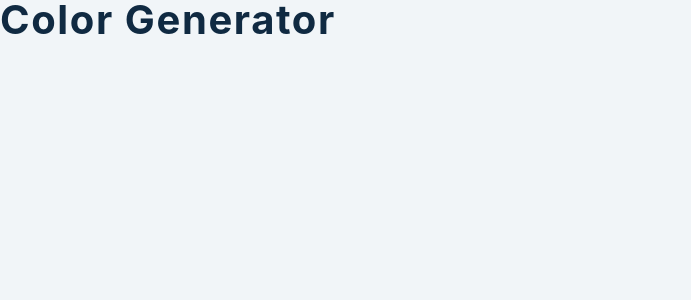
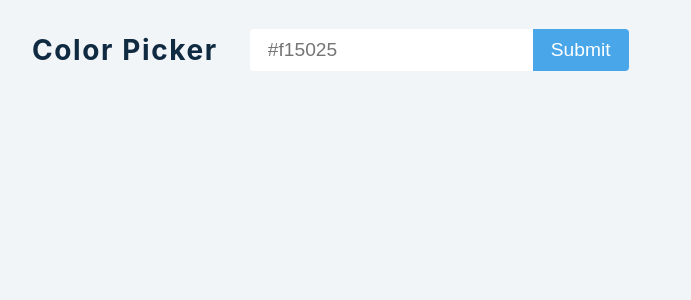
Before and after one commit to ZAnderson-281/ColorGenerator, a React (Create React App) app: page / in a window 1280 px wide. Shown: the top 300 px of the page, without its empty margins (0-691 px from the left). Built offline with nearby package versions, Linux system fonts and the light colour scheme.

Commit message:
Created general layout and some state values

```diff
--- a/src/App.js
+++ b/src/App.js
@@ -4,7 +4,36 @@
 import Values from "values.js";
 
 function App() {
-  return <h2>color generator</h2>;
+  const [color, setColor] = useState("");
+  const [error, setError] = useState(false);
+  const [list, setList] = useState([]);
+
+  const handleSubmit = (e) => {
+    e.preventDefault();
+    console.log("Handle Submit");
+  };
+
+  return (
+    <>
+      <section className="container">
+        <h3>Color Picker</h3>
+        <form onSubmit={handleSubmit}>
+          <input
+            type="text"
+            value={color}
+            onChange={(e) => {
+              setColor(e.target.value);
+            }}
+            placeholder="#f15025"
+          />
+          <button type="submit" className="btn">
+            Submit
+          </button>
+        </form>
+      </section>
+      <section className="colors">{/* List goes here */}</section>
+    </>
+  );
 }
 
 export default App;
```
